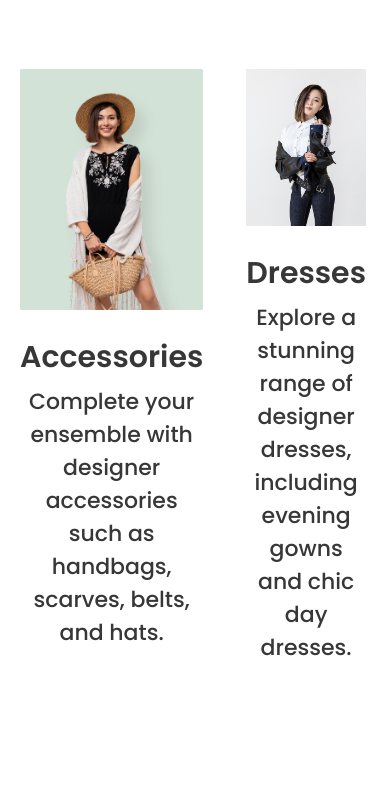
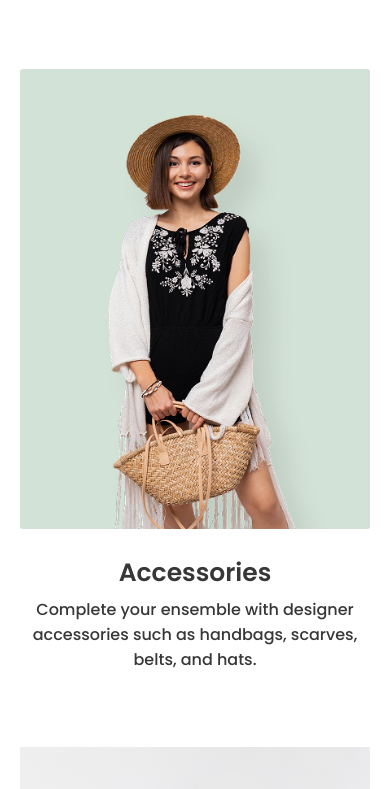
Before and after one commit to artemlascovec-beep/rivo-adaptive, a plain HTML site: page index.html in a window 390 px wide. Shown: the part 9175-9964 px from the top of the page. Before the commit the page ends 9911 px from the top, so only its background shows below. Drawn offline with nearby package versions, Linux system fonts and the light colour scheme; a web font is replaced by a local one.

Commit message:
Add Adaptive Designer Block

```diff
--- a/css/style.css
+++ b/css/style.css
@@ -756,3 +756,26 @@ body, html {
     font-family: "Poppins", sans-serif;
     font-weight: 500;
 }
+
+@media (max-width: 1004px) {
+   .designer-block .designer-wrapper .des-card h3 { font-size: 25px; }
+   .designer-block .designer-wrapper .des-card p { font-size: 18px; }
+}
+
+@media (max-width: 845px) {
+    .designer-block .designer-wrapper .des-card p { font-size: 16px; }
+}
+
+@media (max-width: 706px) {
+    .designer-block .designer-wrapper {
+        flex-direction: column;
+    }
+
+    .designer-block .designer-wrapper .des-card:hover {
+        transform: none;
+    }
+
+    .designer-block .designer-wrapper .des-card p {
+        margin-bottom: 32px;
+    }
+}
```
